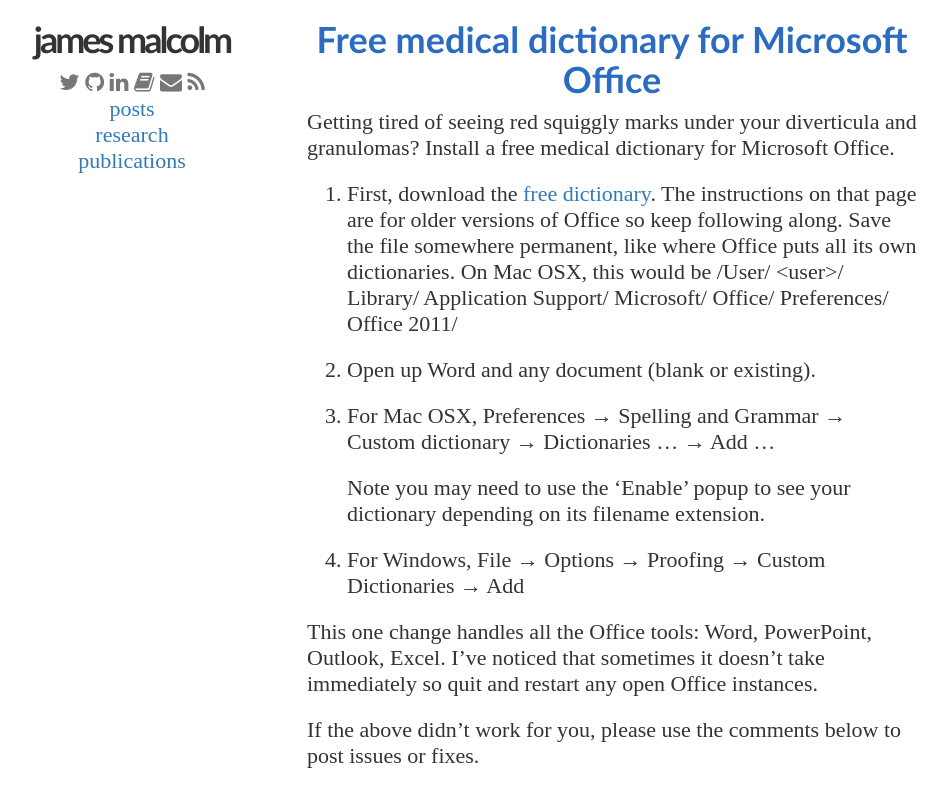
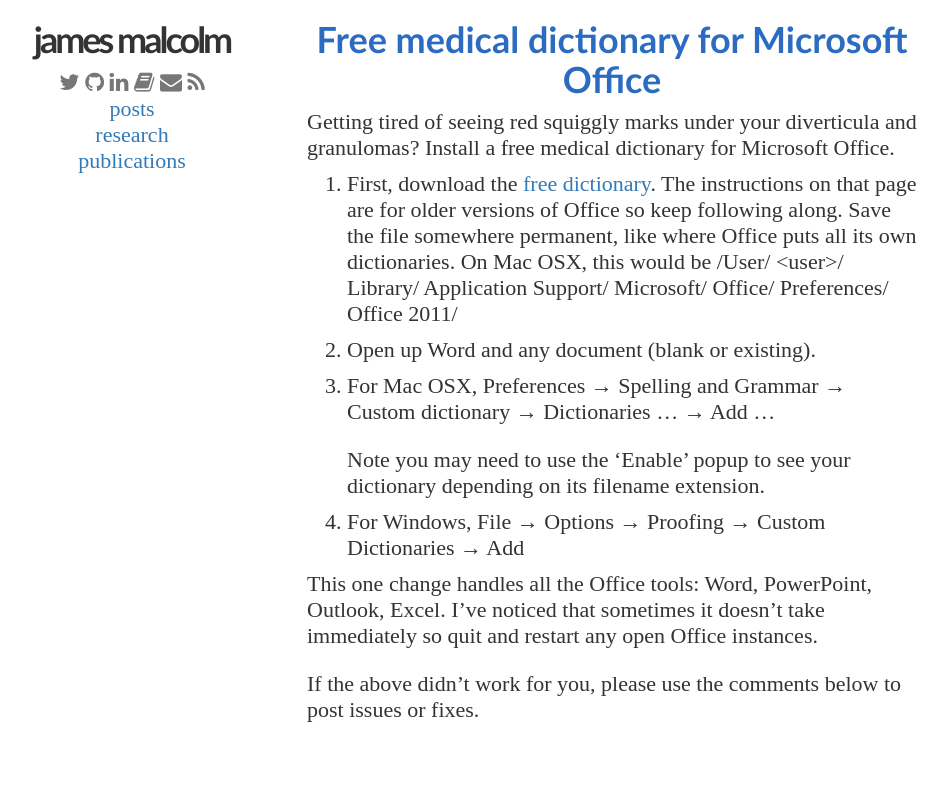
Before and after one commit to jgmalcolm/jgmalcolm.github.io, a Jekyll site: the page built from _posts/2014-04-24-medical-dictionary.md, in a window 1280 px wide. Shown: the top 807 px of the page, without its empty margins (28-976 px from the left). Built offline with Jekyll 4.4.1, drawn with Linux system fonts in a browser that asks for light colours; nearby versions of some CDN libraries; comment, search, counter and statistics services are not loaded.

Commit message:
space between sequential paragraphs

```diff
--- a/css/overrides.css
+++ b/css/overrides.css
@@ -7,8 +7,8 @@
     font-weight: bold;
     color: rgb(43, 108, 194);
 }
-p {
-    padding-bottom: 10px;
+p + p {
+    margin-top: 1em;
 }
 .article-title {
     text-align: center;
```
